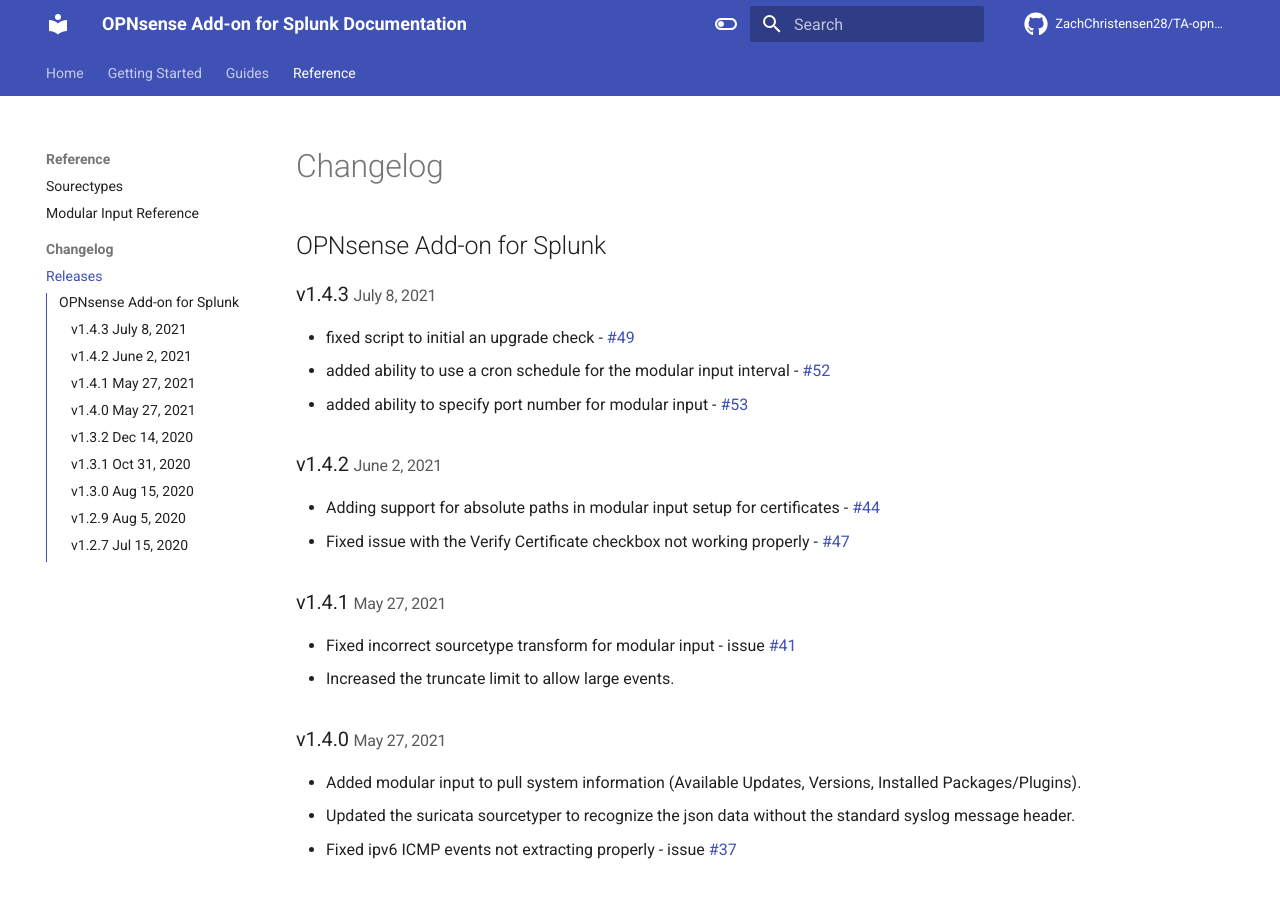
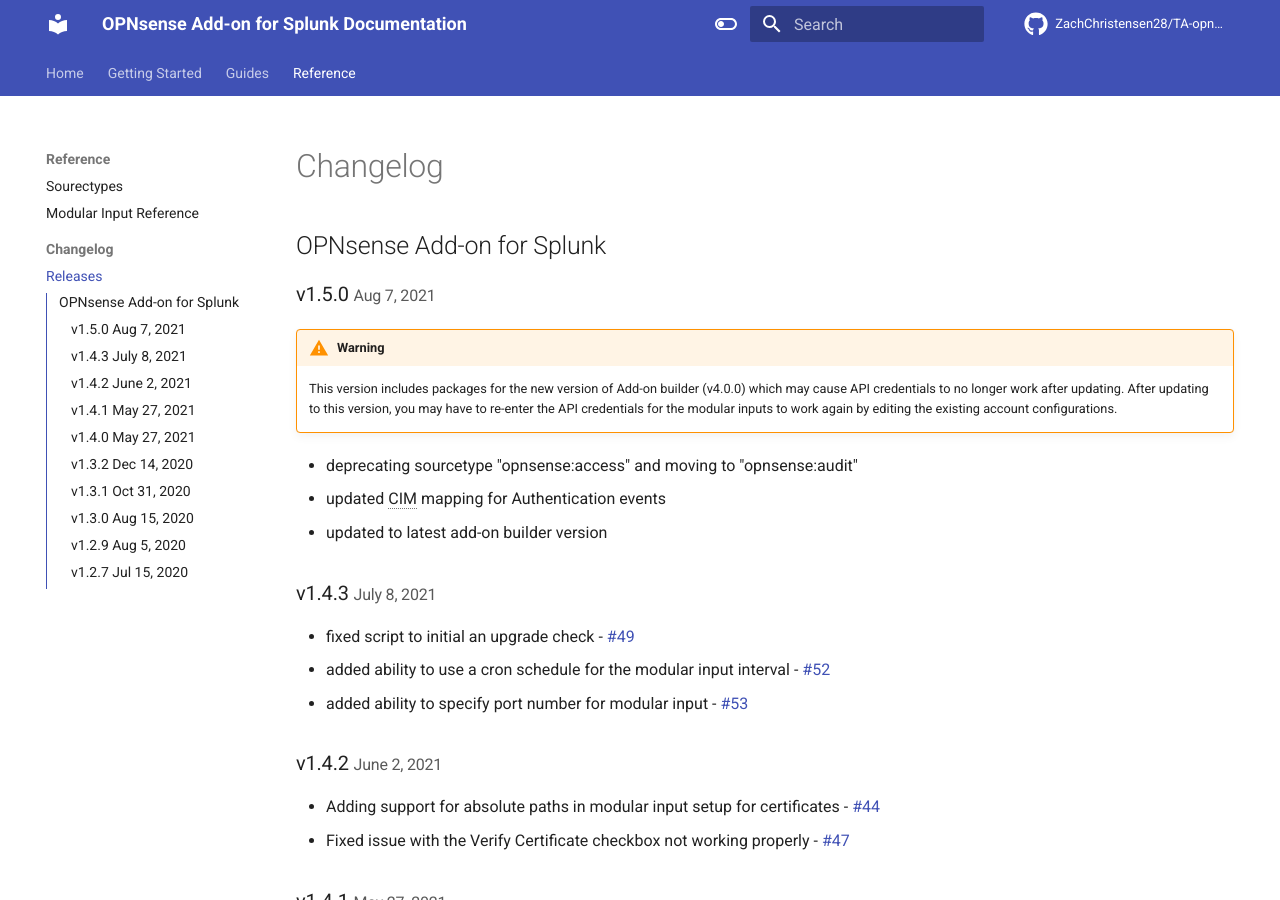
Before and after one commit to ZachChristensen28/splunk-opnsense-ta-documentation, an MkDocs documentation site: the page built from docs/reference/releases/index.md, in a window 1280 px wide and 900 px high. Built offline with MkDocs 1.6.1 and Material for MkDocs 9.7.7, drawn with Linux system fonts in a browser that asks for light colours; comment, search, counter and statistics services are not loaded.

Commit message:
adding release notes
Signed-off-by: Zach Christensen <23529374+ZachChristensen28@users.noreply.github.com>

```diff
--- a/docs/reference/releases/index.md
+++ b/docs/reference/releases/index.md
@@ -1,6 +1,15 @@
 # Changelog
 
 ## OPNsense Add-on for Splunk
+
+### v1.5.0 <small>Aug 7, 2021</small>
+
+!!! warning
+    This version includes packages for the new version of Add-on builder (v4.0.0) which may cause API credentials to no longer work after updating. After updating to this version, you may have to re-enter the API credentials for the modular inputs to work again by editing the existing account configurations.
+
+* deprecating sourcetype "opnsense:access" and moving to "opnsense:audit"
+* updated CIM mapping for Authentication events
+* updated to latest add-on builder version
 
 ### v1.4.3 <small>July 8, 2021</small>
 
```
Also changed, not shown: docs/index.md (+2 -2 lines).
